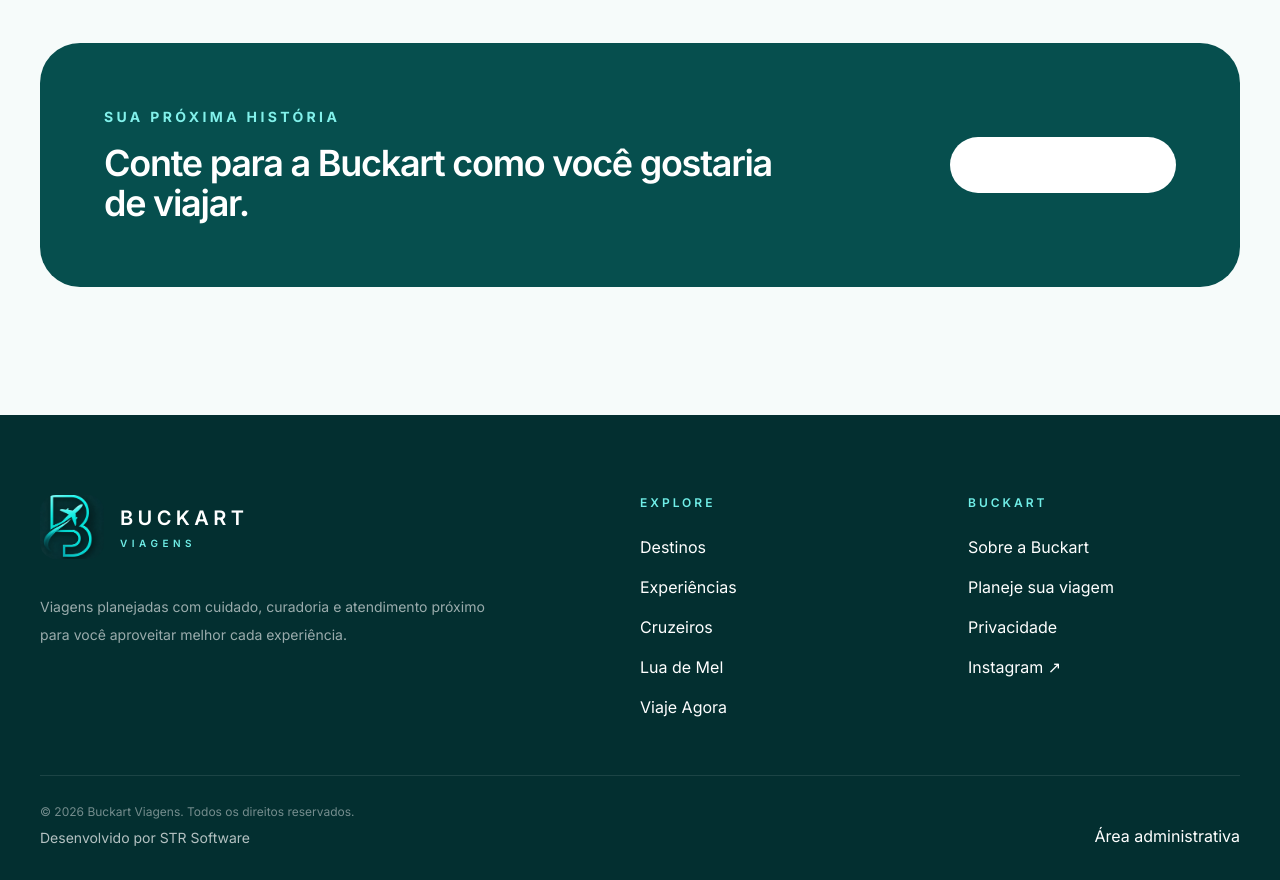
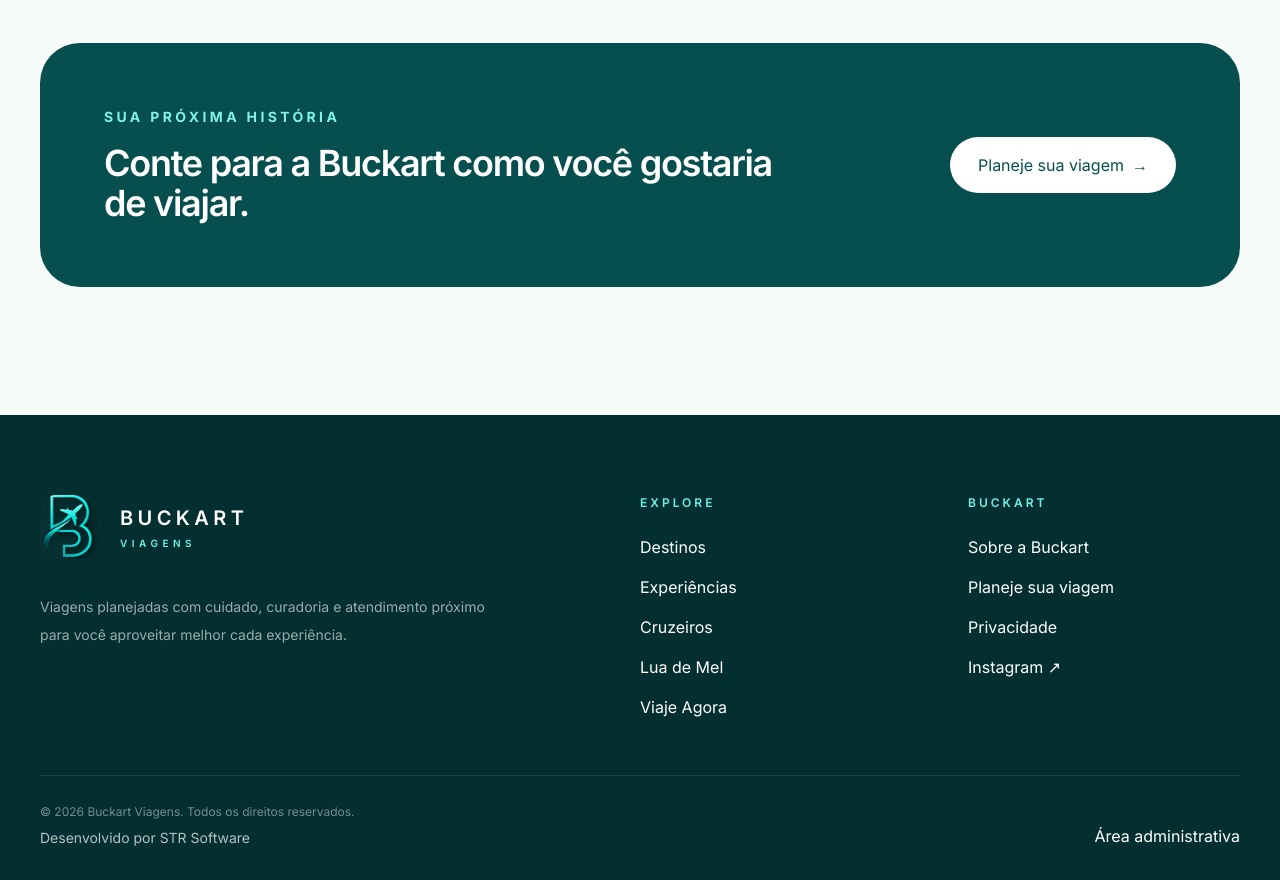
Before and after one commit to strsitemas/bk-viagens, a Next.js app: page /sobre in a window 1280 px wide. Shown: the part 960-1840 px from the top of the page. Built offline with nearby package versions, Linux system fonts and the light colour scheme.

Commit message:
Corrige contraste dos botoes publicos

```diff
--- a/app/(public)/experiencias/page.tsx
+++ b/app/(public)/experiencias/page.tsx
@@ -104,7 +104,7 @@ export default function ExperienciasPage() {
 
               <Link
                 href="/planeje-sua-viagem"
-                className="mt-9 inline-flex min-h-14 items-center rounded-full bg-white px-7 text-base font-semibold text-[#064f4e] shadow-xl transition hover:bg-[#dffaf7]"
+                className="mt-9 inline-flex min-h-14 items-center rounded-full bg-white px-7 text-base font-semibold !text-[#064f4e] shadow-xl transition hover:bg-[#dffaf7] hover:!text-[#064f4e]"
               >
                 Encontre sua experiência
                 <span className="ml-2" aria-hidden="true">
@@ -177,7 +177,7 @@ export default function ExperienciasPage() {
 
               <Link
                 href="/planeje-sua-viagem"
-                className="mt-8 inline-flex min-h-14 items-center rounded-full bg-white px-7 font-semibold text-[#064f4e] transition hover:bg-[#dffaf7] lg:mt-0"
+                className="mt-8 inline-flex min-h-14 items-center rounded-full bg-white px-7 font-semibold !text-[#064f4e] transition hover:bg-[#dffaf7] lg:mt-0"
               >
                 Planejar minha viagem
                 <span className="ml-2" aria-hidden="true">
--- a/app/(public)/sobre/page.tsx
+++ b/app/(public)/sobre/page.tsx
@@ -89,7 +89,7 @@ export default function SobrePage() {
 
             <Link
               href="/planeje-sua-viagem"
-              className="mt-8 inline-flex min-h-14 items-center rounded-full bg-white px-7 font-semibold text-[#064f4e] transition hover:bg-[#dffaf7] lg:mt-0"
+              className="mt-8 inline-flex min-h-14 items-center rounded-full bg-white px-7 font-semibold !text-[#064f4e] transition hover:bg-[#dffaf7] lg:mt-0"
             >
               Planeje sua viagem
               <span className="ml-2" aria-hidden="true">
--- a/components/home/final-cta.tsx
+++ b/components/home/final-cta.tsx
@@ -38,7 +38,7 @@ export function FinalCta() {
 
           <Link
             href="/planeje-sua-viagem"
-            className="inline-flex min-h-14 items-center justify-center rounded-full bg-white px-8 text-sm font-semibold text-[#064f4e] shadow-xl transition hover:bg-[#dffaf7]"
+            className="inline-flex min-h-14 items-center justify-center rounded-full bg-white px-8 text-sm font-semibold !text-[#064f4e] shadow-xl transition hover:bg-[#dffaf7] hover:!text-[#064f4e]"
           >
             Planejar minha viagem
             <span className="ml-3 text-[#0b8f8b]" aria-hidden="true">
```
